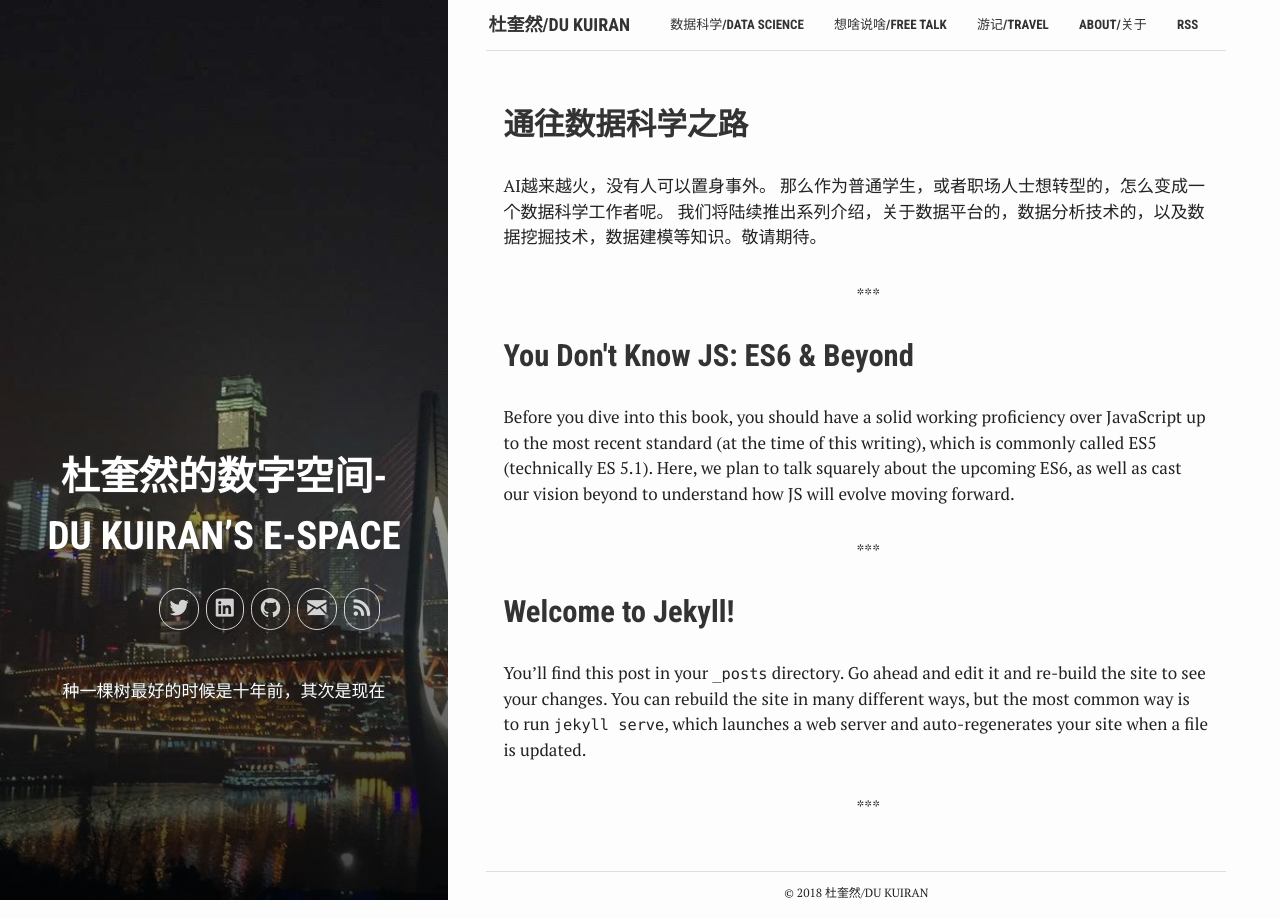
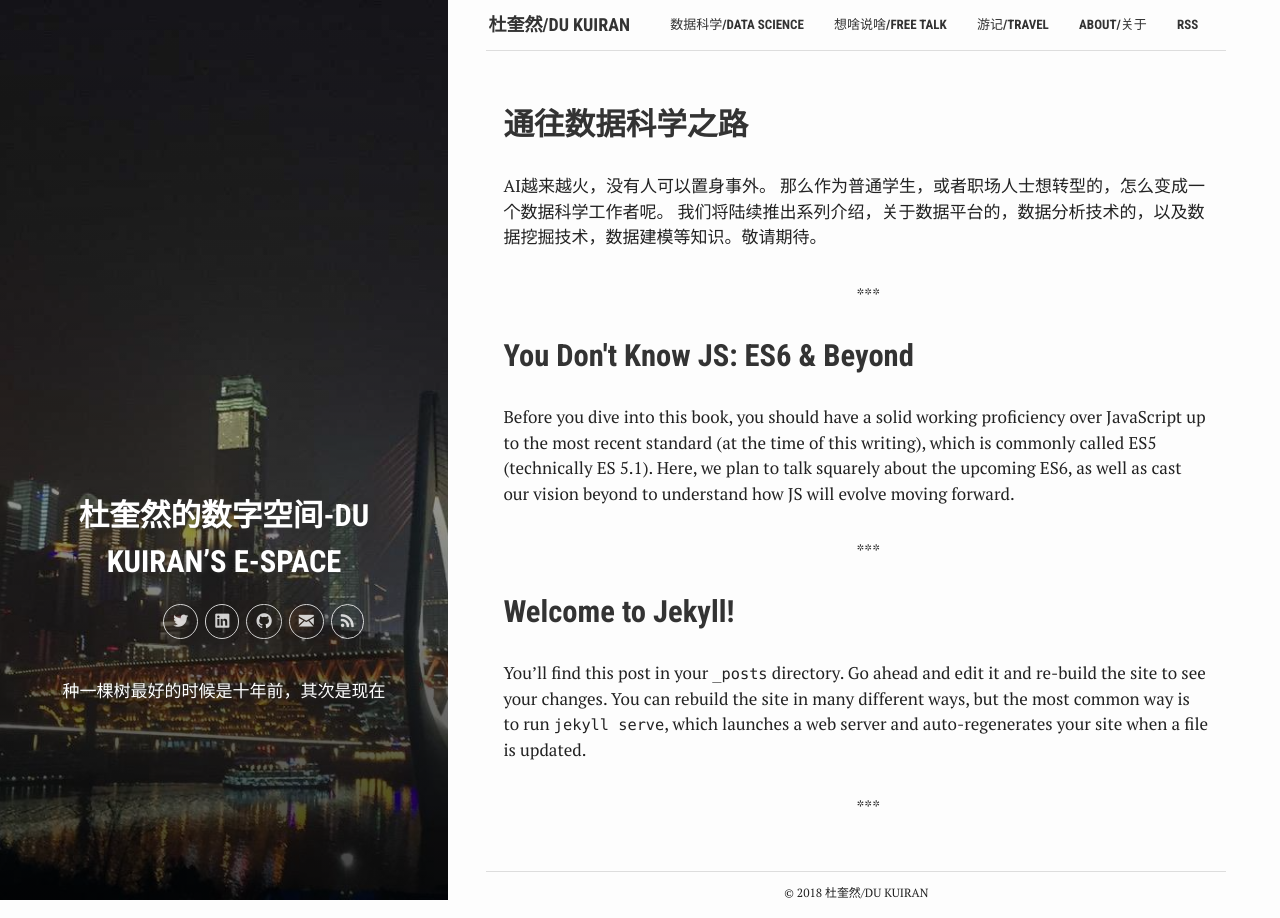
Before and after one commit to dukuiran/dukuiran.github.io, a Jekyll site: the page built from index.html, in a window 1280 px wide. Built offline with Jekyll 4.4.1, drawn with Linux system fonts in a browser that asks for light colours.

Commit message:
Update assets/_sass/_base.scss

```diff
--- a/assets/_sass/_base.scss
+++ b/assets/_sass/_base.scss
@@ -41,7 +41,7 @@
 h6 { font-size: .6em; }
 
 .heading {
-  font-size: 2.3em;
+  font-size: 1.8em;
   text-transform: uppercase;
   font-weight: bold;
   font-family: 'Roboto Condensed', sans-serif;
```
